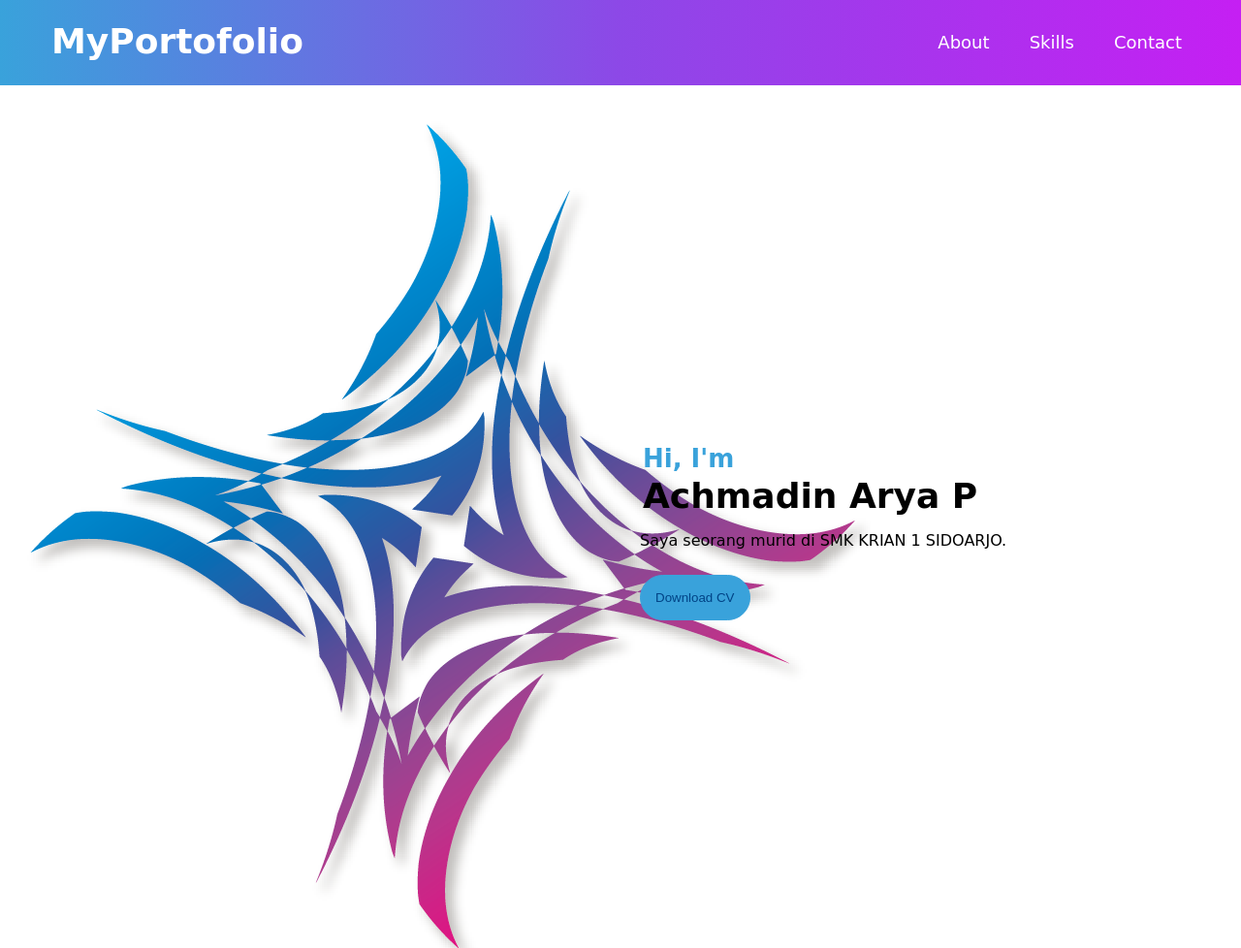
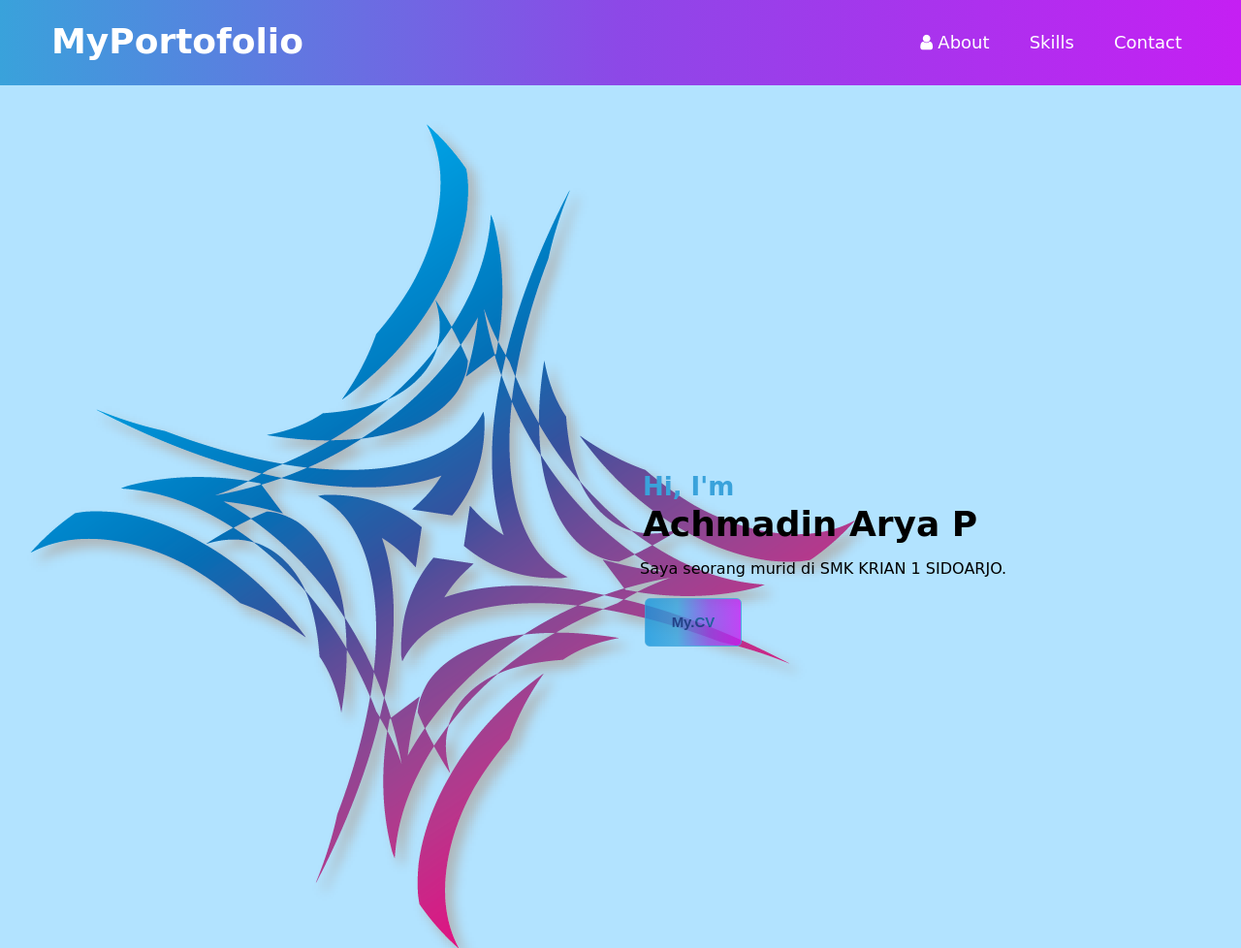
Before and after one commit to AkunDemoskolah/03_WebPractic_Portifolio, a plain HTML site: page index.html in a window 1280 px wide. Shown: the top 978 px of the page at 97% size. Drawn offline with Linux system fonts and the light colour scheme.

Commit message:
Add files via upload

```diff
--- a/index.html
+++ b/index.html
@@ -6,6 +6,13 @@
     <title>Web Portofolio</title>
     <link rel="stylesheet" href="style.css">
     <script src="script.js"></script>
+    <script src="vue.js"></script>
+    <link rel="stylesheet" href="https://cdnjs.cloudflare.com/ajax/libs/font-awesome/4.7.0/css/font-awesome.min.css">
+    <script>
+        export default {
+          name: 'App'
+        }
+      </script>
 </head>
 <body>
     <header>
@@ -14,8 +21,8 @@
                 MyPortofolio
             </div>
             <ul>
-                <li class="a"><a href="#about">About</a></li>
-                <li class="a"><a href="#skill">Skills</a></li>
+                <li class="a"><a href="#about"><i class="fa fa-fw fa-user"></i>About</a></li>
+                <li class="a"><a href="#skill"><font-awesome-icon icon="fa-regular fa-laptop-code" />Skills</a></li>
                 <li class="a"><a href="#contact">Contact</a></li>
             </ul>
         </nav>
@@ -33,7 +40,7 @@
                 <p>Saya seorang murid di SMK KRIAN 1 SIDOARJO. </p>
 
                 <button id="downloadButton">
-                    <a href="CV.pdf">Download CV</a>
+                    <a href="CV.pdf">My.CV</a>
                 </button>
             </div>
         </article>
--- a/style.css
+++ b/style.css
@@ -4,6 +4,7 @@ body {
     font-family: 'Lobster', cursive;
     margin: auto;
     padding: auto;
+    background-color: #b0e3fff7;
 }
 
 header {
@@ -90,16 +91,35 @@ article .content1 h2{
     margin: 3px;
 }
 .content1 button{
-    background-color: #39A2DB;
+    background-image: linear-gradient(to left,#c51ff3,#8d48e7,#39a2db,#1897dc);
     padding: 15px;
     margin-top: 10px;
     border: 1px solid #39A2DB;
     border-radius: 30px;
     cursor: pointer;
+    width: 100px;
+    height: 50px;
+    color: #ffffff;
+    position: absolute;
+    font-weight: bold;
+    font-size: 15px;
+    padding: 10px;
+    float: left;
+    margin: 5px;
+    transition-property: width,height,transform,background,font-size,opacity;
+    transition-duration: 1s,1s,1s,1s,1s,1s;
+    border-radius: 5px;
+    opacity: 0.8
 }
 .content1 button:hover{
     color: #39A2DB;
-    background-color: transparent;
+    background-image: linear-gradient(-45deg,#c51ff3,#8d48e7,#39a2db,#1897dc);
+    width: 140px;
+    height: 50px;
+    border-radius: 30px;
+    font-size: 20px;
+    opacity: 2;
+    transition: 0.6s;
 }
 .content1 button a{
     color: #004386;
@@ -142,7 +162,7 @@ article #skill {
     text-align: center;
 }
 fieldset {
-    background-color: #39A2DB;
+    background-image: linear-gradient(#1897dc,#39a2db,#8d48e7,#c51ff3);
     margin: 30px;
     border: 1px solid transparent;
     border-radius: 30px;
--- /dev/null
+++ b/vue.js
@@ -0,0 +1,30 @@
+/* Set up using Vue 2 */
+import Vue from 'vue'
+import App from './App'
+
+/* import the fontawesome core */
+import { library } from '@fortawesome/fontawesome-svg-core'
+
+/* import font awesome icon component */
+import { FontAwesomeIcon } from '@fortawesome/vue-fontawesome'
+
+/* import specific icons */
+import { faUserSecret } from '@fortawesome/free-solid-svg-icons'
+
+/* add icons to the library */
+library.add(faUserSecret)
+
+/* add font awesome icon component */
+Vue.component('font-awesome-icon', FontAwesomeIcon)
+
+Vue.config.productionTip = false
+
+/* add each imported icon to the library */
+library.add(faTwitter, faUserSceret, faBicycle, faCoffee, faFeather, faHorseSaddle, faAlien)
+
+/* eslint-disable no-new */
+new Vue({
+  el: '#app',
+  components: { App },
+  template: '<App/>'
+})
```
